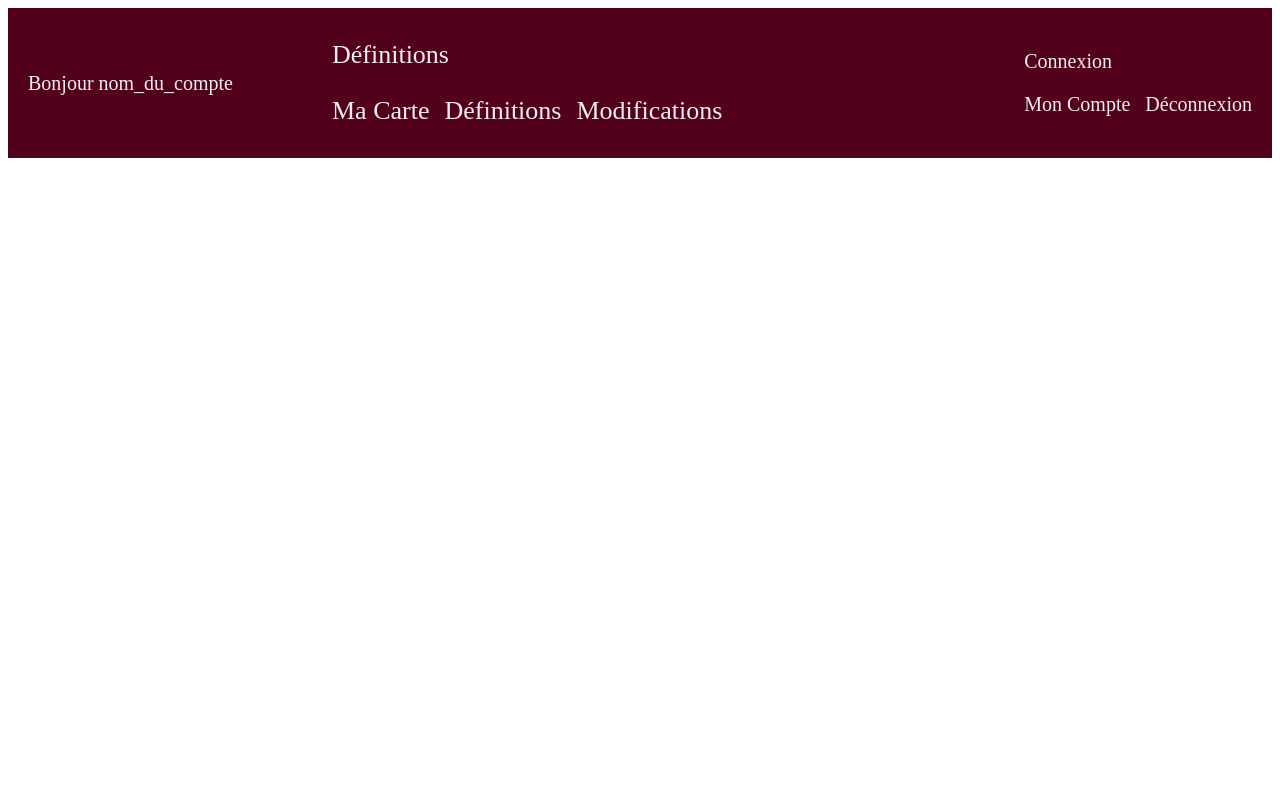
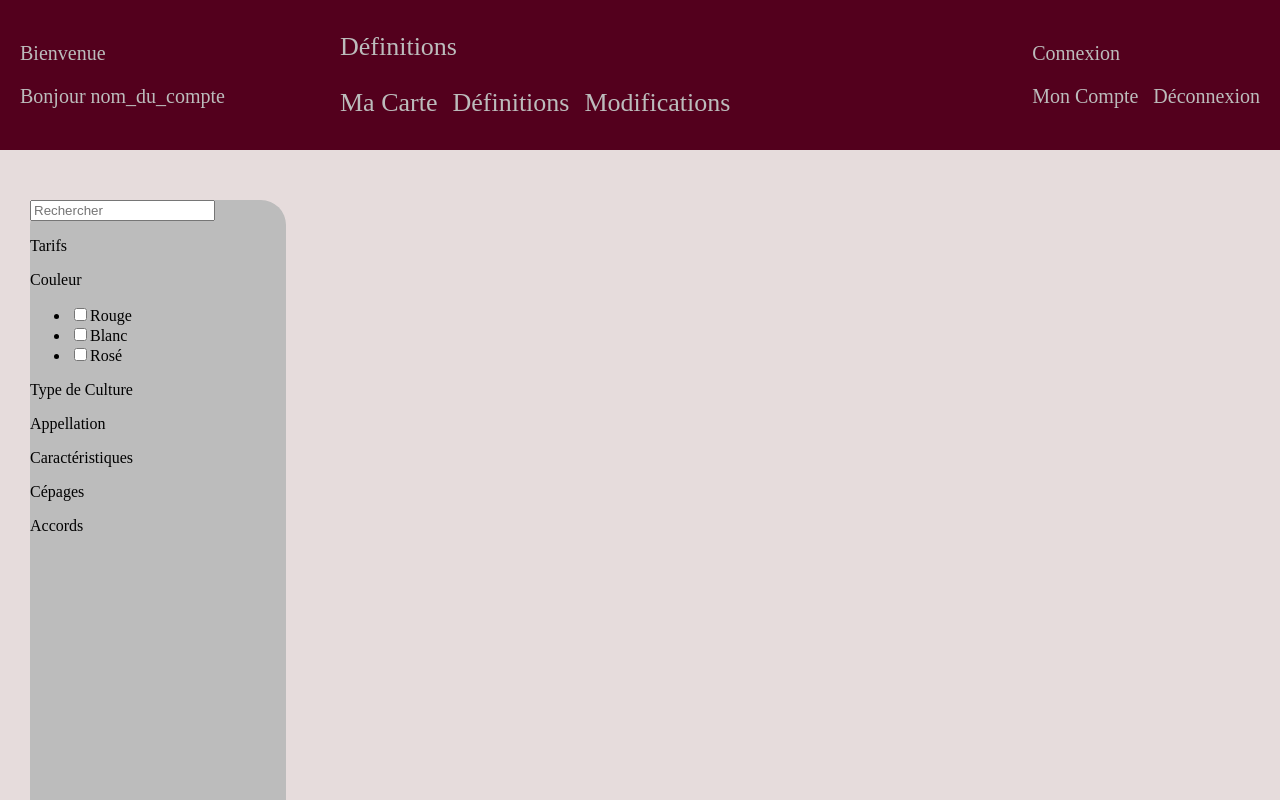
Before and after one commit to CharlesHuault/Project-Wines, a React (Create React App) app in the folder my-sommelier/: page /mymenu in a window 1280 px wide. Shown: the top 800 px of the page. Built offline with nearby package versions, Linux system fonts and the light colour scheme.

Commit message:
Adding Searchblock with Filters category titles

```diff
--- a/my-sommelier/src/components/NavBar.js
+++ b/my-sommelier/src/components/NavBar.js
@@ -10,7 +10,7 @@ const NavBar = () => {
             </ul>
 
             <ul className='isConnected'>
-                <NavLink to='/' ><li>Ma Carte</li></NavLink>
+                <NavLink to='/mymenu' ><li>Ma Carte</li></NavLink>
                 <NavLink to='/definitions'><li>Définitions</li></NavLink>
                 <NavLink to='/modifications'><li>Modifications</li></NavLink>
             </ul>
--- /dev/null
+++ b/my-sommelier/src/components/SearchBlock.js
@@ -0,0 +1,55 @@
+import React from 'react';
+import '../styles/components/searchblock.scss'
+
+const SearchBlock = () => {
+    return (
+        <div className='SearchBlock'>
+            <div className='SearchBar'>
+                <input type="text" placeholder='Rechercher'></input>
+            </div>
+            <div className='Price'>
+                <p>Tarifs</p>
+            </div>
+            <div className='Color'>
+                <p>Couleur</p>
+                <ul>
+                    <li><input type="checkbox" name="Rouge" id="FilterCheckbox"/>Rouge</li>
+                    <li><input type="checkbox" name="Blanc" id="FilterCheckbox" />Blanc</li>
+                    <li><input type="checkbox" name="Rosé" id="FilterCheckbox" />Rosé</li>
+                </ul>
+            </div>
+            <div className='GrowingPolitic'>
+                <p>Type de Culture</p>
+                <ul>
+
+                </ul>
+            </div>
+            <div className='Origin'>
+                <p>Appellation</p>
+                <ul>
+
+                </ul>
+            </div>
+            <div className='Caracteristics'>
+                <p>Caractéristiques</p>
+                <ul>
+
+                </ul>
+            </div>
+            <div className='Seeds'>
+                <p>Cépages</p>
+                <ul>
+
+                </ul>
+            </div>
+            <div className='Company'>
+                <p>Accords</p>
+                <ul>
+
+                </ul>
+            </div>
+        </div>
+    );
+};
+
+export default SearchBlock;
--- a/my-sommelier/src/pages/Mymenu.js
+++ b/my-sommelier/src/pages/Mymenu.js
@@ -1,14 +1,16 @@
 import React from 'react';
-import Navigation from '../components/Navigation';
+import Header from '../components/Header';
+import SearchBlock from '../components/SearchBlock';
 
 
 const Mymenu = () => {
     return (
-        <div className='Header'>
-            <div className='Hello'>
-                <p>Bonjour nom_du_compte</p>
+        <div>
+            <Header/>
+            <div className='MyMenuBody'>
+                <SearchBlock/>
+
             </div>
-            <Navigation/>
         </div>
     );
 };
--- /dev/null
+++ b/my-sommelier/src/styles/components/searchblock.scss
@@ -0,0 +1,8 @@
+.SearchBlock {
+    background-color: var(--color-mediumgrey);
+    width: 20%;
+    height: 100vh;
+    margin-left: 30px;
+    margin-top: 50px;
+    border-radius: 25px;
+}
--- a/my-sommelier/src/styles/index.scss
+++ b/my-sommelier/src/styles/index.scss
@@ -3,7 +3,12 @@ body {
     --color-lightred: #402220;
     --color-darkblue: #08122B;
     --color-cream: #F9EFEE;
-    --color-lightgrey: #fafafa;
-    --color-mediumgrey: #eeeeee;
-    --color-darkgrey: #666666
+    --color-lightgrey: #e6dcdc;
+    --color-mediumgrey: #bcbcbc;
+    --color-darkgrey: #666666;
+
+
+
+    background-color: var(--color-lightgrey);
+    margin: auto;
 }
```
